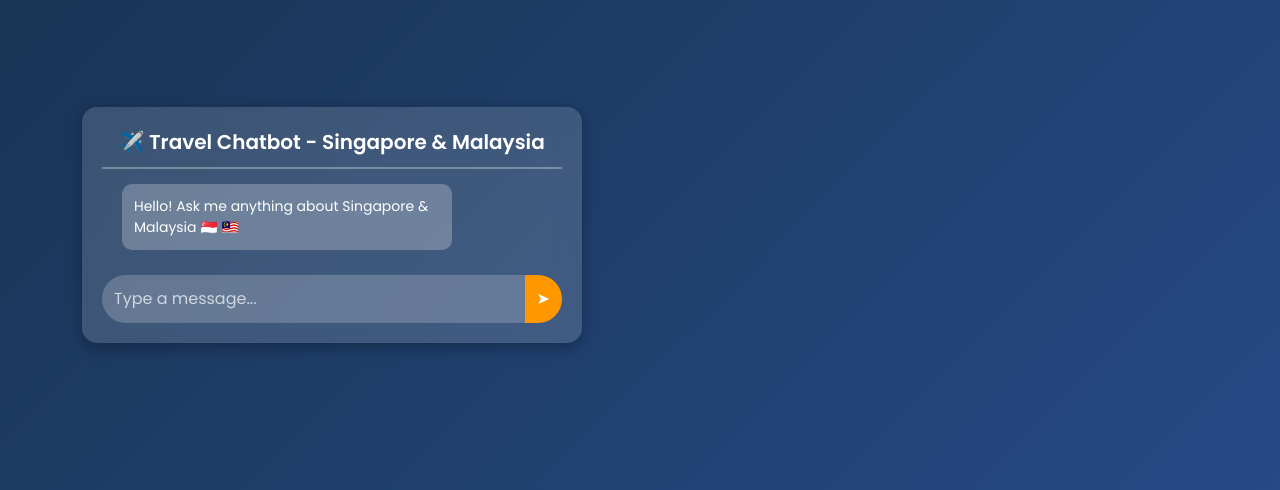
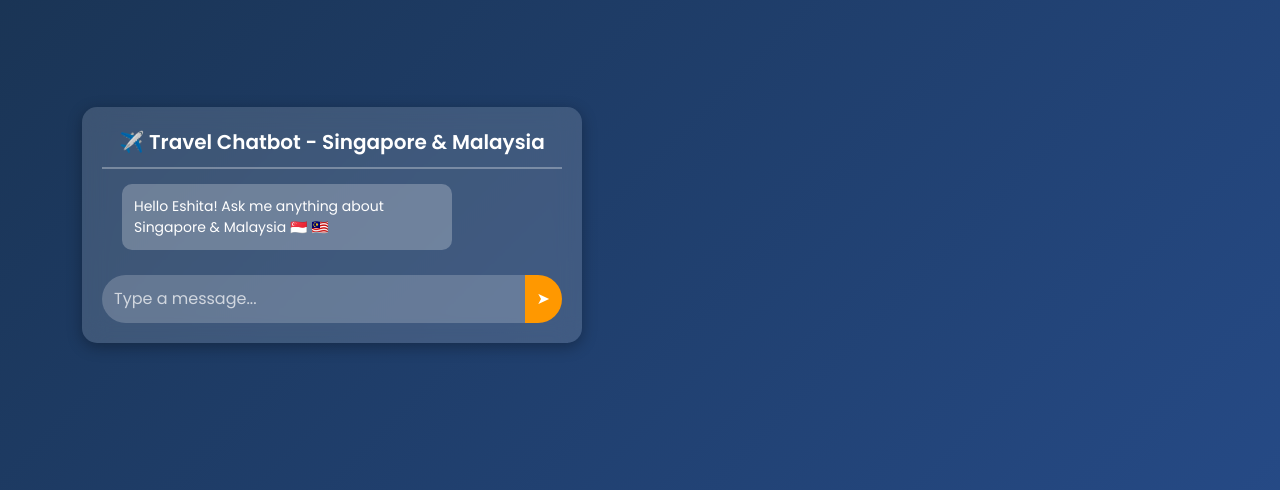
Before and after one commit to akanuragkumar/ai_qa_system, a Django app: page /chat/ in a window 1280 px wide. Shown: the part 175-665 px from the top of the page. Run offline with Django 3.2, Linux system fonts and the light colour scheme; the visitor is signed in with stand-in values (Sample User, id 1).

Commit message:
added frontend

```diff
--- a/templates/chat.html
+++ b/templates/chat.html
@@ -132,7 +132,7 @@
         <div class="chat-header">✈️ Travel Chatbot - Singapore & Malaysia</div>
 
         <div id="chat-box" class="chat-box">
-            <div class="message bot-message">Hello! Ask me anything about Singapore & Malaysia 🇸🇬 🇲🇾</div>
+            <div class="message bot-message">Hello Eshita! Ask me anything about Singapore & Malaysia 🇸🇬 🇲🇾</div>
         </div>
 
         <div class="input-group">
```
